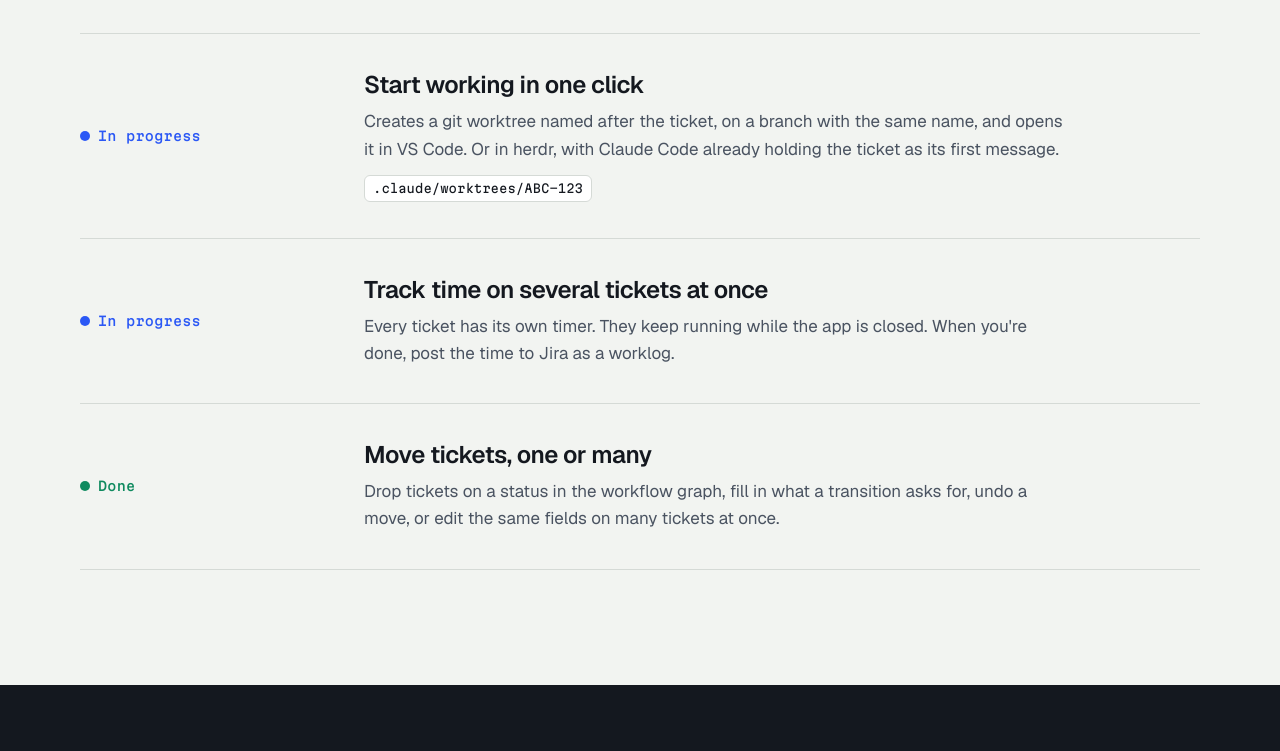
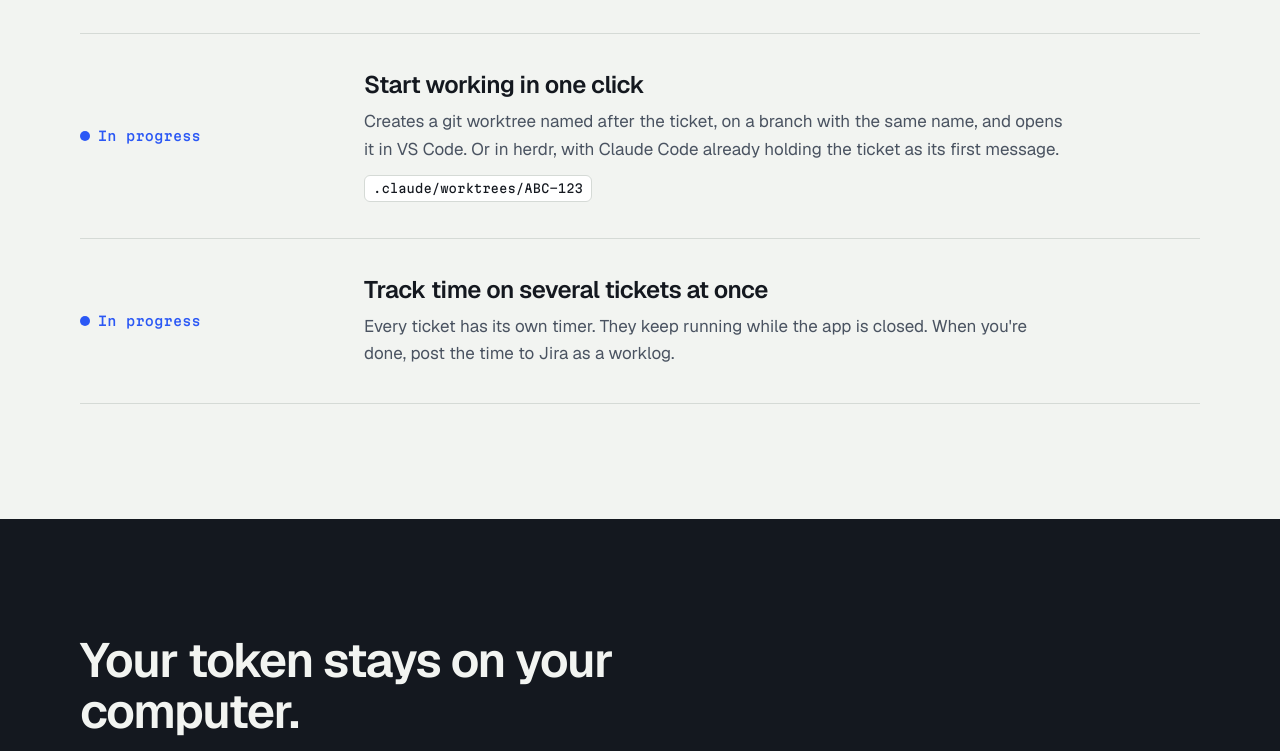
Before and after one commit to Hydhen/tracket-site, a plain HTML site: page public/index.html in a window 1280 px wide. Shown: the part 4611-5362 px from the top of the page. Drawn offline with Linux system fonts and the light colour scheme.

Commit message:
Remove the Move tickets row, now covered by the Move and edit section
Co-Authored-By: Claude Sonnet 5.5 <noreply@anthropic.com>

```diff
--- a/public/index.html
+++ b/public/index.html
@@ -308,16 +308,6 @@
                 </p>
               </div>
             </li>
-            <li class="row reveal">
-              <div class="row__label tag tag--done">Done</div>
-              <div>
-                <h3 class="row__title">Move tickets, one or many</h3>
-                <p class="row__text">
-                  Drop tickets on a status in the workflow graph, fill in what a transition asks for, undo a move, or edit
-                  the same fields on many tickets at once.
-                </p>
-              </div>
-            </li>
           </ul>
         </div>
       </section>
```
